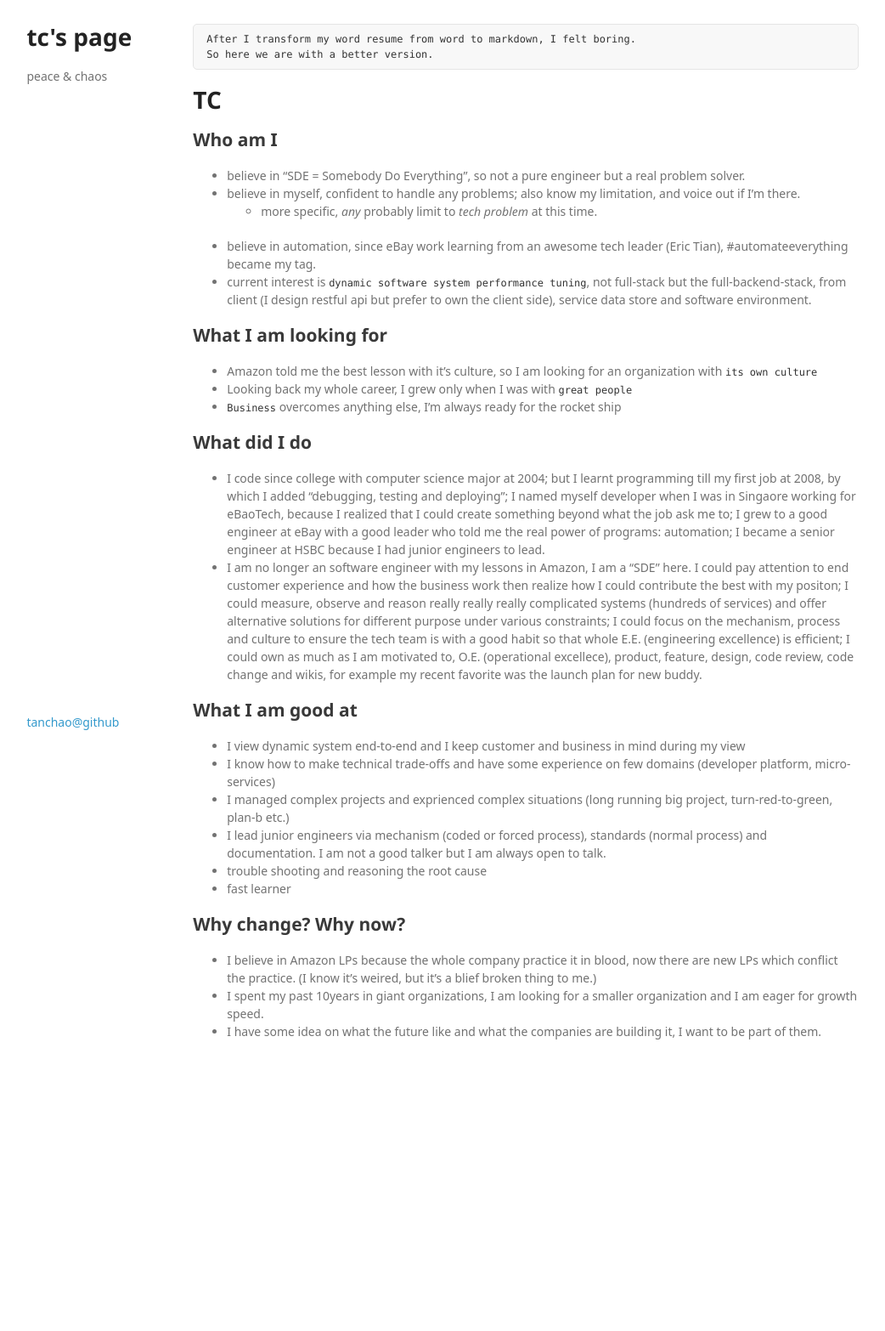
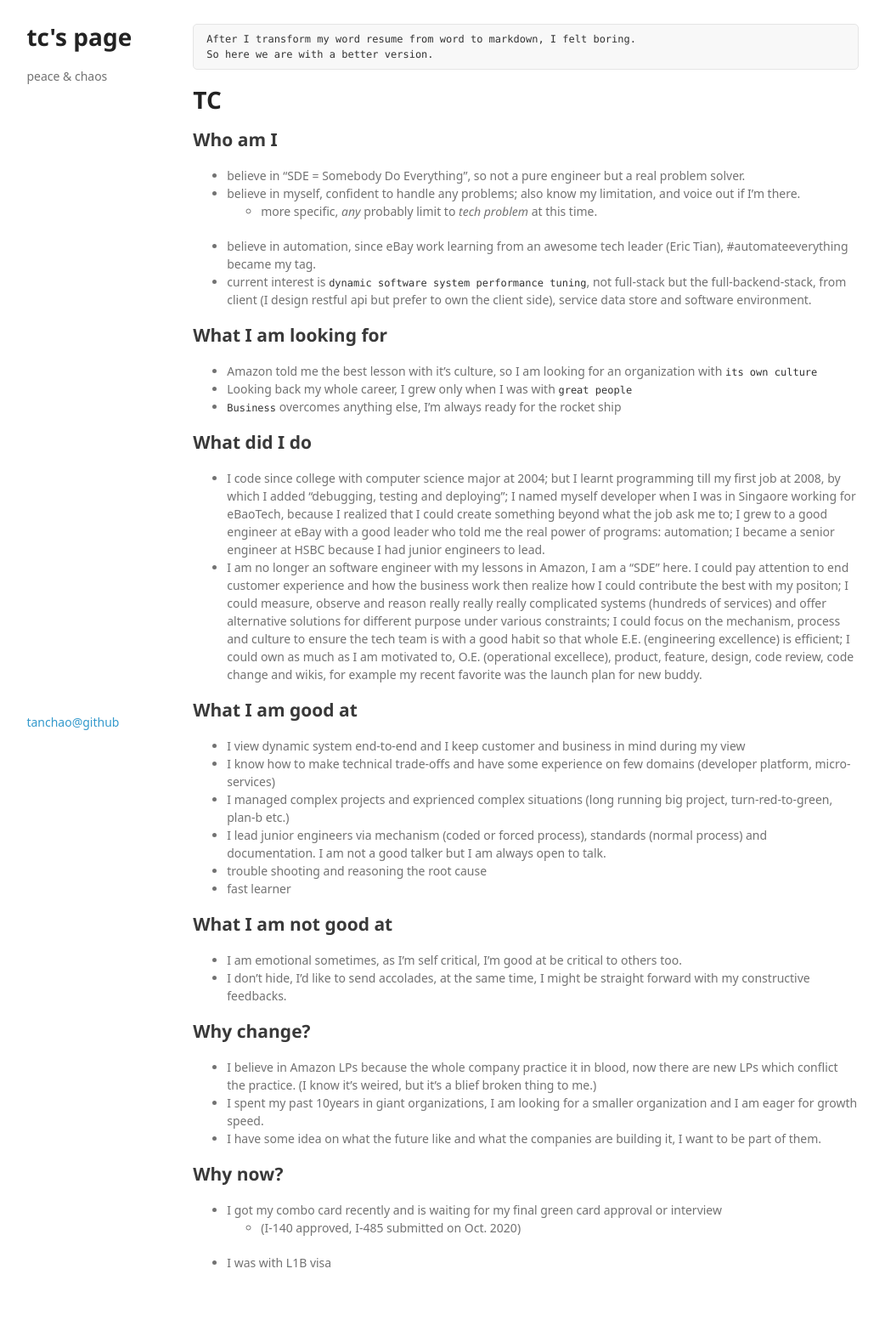
Before and after one commit to tanchao/tanchao.github.io, a Jekyll site: the page built from _posts/2021-12-26-bio.md, in a window 1280 px wide. Shown: the whole page at 85% size, without its empty margins (119-1161 px from the left). Built offline with Jekyll 4.4.1, drawn with Linux system fonts in a browser that asks for light colours; some web fonts are replaced; before the commit the page ends 1294 px from its top, so only the background shows below that.

Commit message:
recent update

```diff
--- a/_posts/2021-12-26-bio.md
+++ b/_posts/2021-12-26-bio.md
@@ -43,8 +43,19 @@ So here we are with a better version.
 * trouble shooting and reasoning the root cause
 * fast learner
 
-## Why change? Why now?
+## What I am not good at
+
+* I am emotional sometimes, as I'm self critical, I'm good at be critical to others too.
+* I don't hide, I'd like to send accolades, at the same time, I might be straight forward with my constructive feedbacks.
+
+## Why change?
 
 * I believe in Amazon LPs because the whole company practice it in blood, now there are new LPs which conflict the practice. (I know it's weired, but it's a blief broken thing to me.)
 * I spent my past 10years in giant organizations, I am looking for a smaller organization and I am eager for growth speed.
 * I have some idea on what the future like and what the companies are building it, I want to be part of them.
+
+## Why now?
+
+* I got my combo card recently and is waiting for my final green card approval or interview
+  * (I-140 approved, I-485 submitted on Oct. 2020)
+* I was with L1B visa
```
Also changed, not shown: _posts/2021-07-31-tech-records.md (+7 -0 lines).
